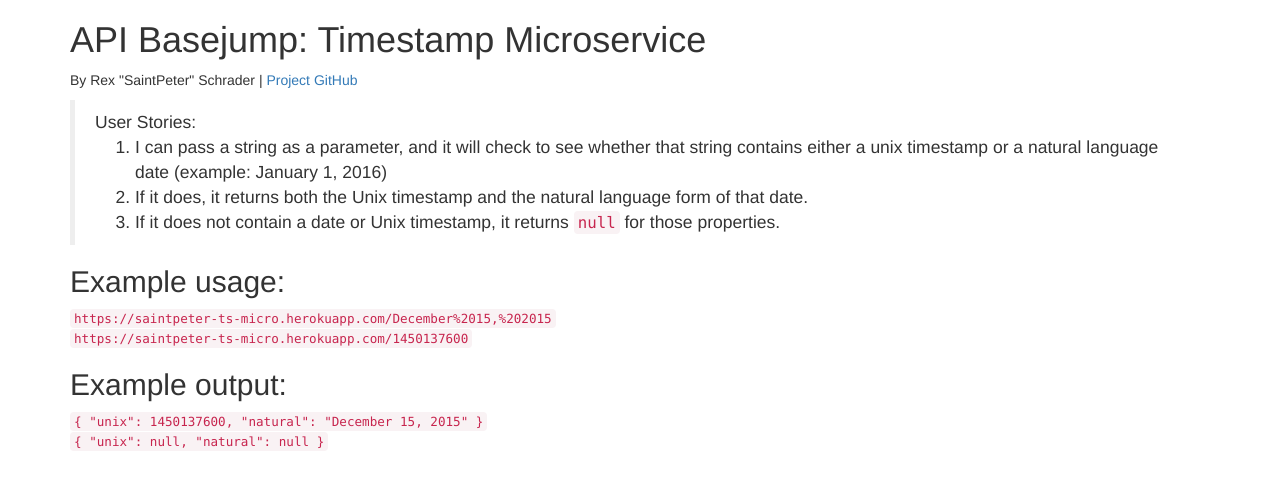
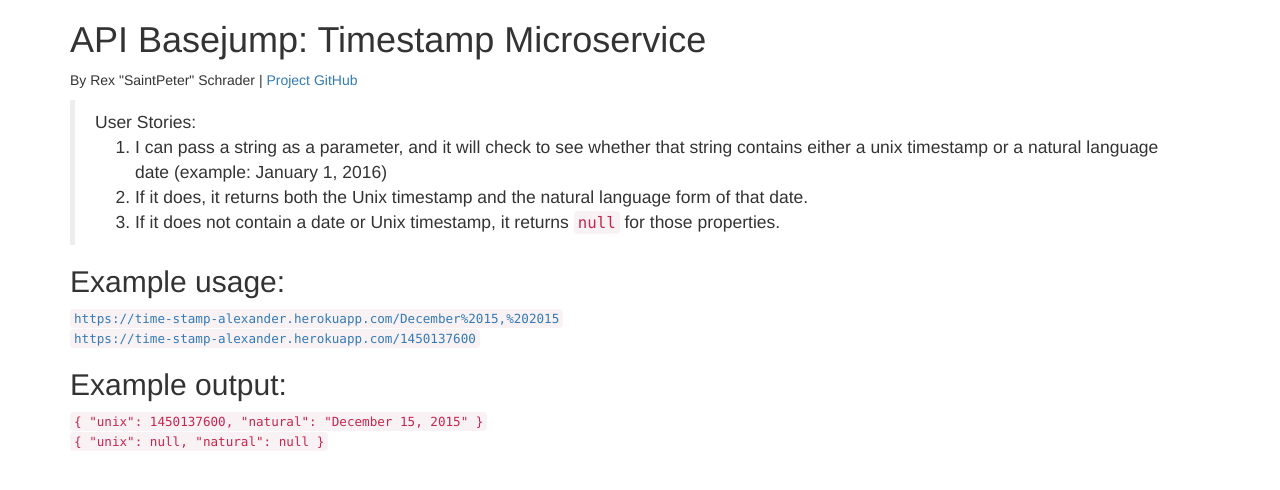
Before and after one commit to TheBest101/time-stamp-alexander, a website: page index.html in a window 1280 px wide. Drawn offline with nearby package versions, Linux system fonts and the light colour scheme.

Commit message:
make it better

```diff
--- a/index.html
+++ b/index.html
@@ -21,8 +21,8 @@
         </ol>
     </blockquote>
     <h2>Example usage:</h2>
-    <code>https://saintpeter-ts-micro.herokuapp.com/December%2015,%202015</code><br>
-    <code>https://saintpeter-ts-micro.herokuapp.com/1450137600</code>
+    <code><a target="_blank" href="https://time-stamp-alexander.herokuapp.com/December%2015,%202015">https://time-stamp-alexander.herokuapp.com/December%2015,%202015</a></code><br>
+    <code><a target="_blank" href="https://time-stamp-alexander.herokuapp.com/1450137600">https://time-stamp-alexander.herokuapp.com/1450137600</a></code>
     <h2>Example output:</h2>
     <code>{ "unix": 1450137600, "natural": "December 15, 2015" }</code><br>
     <code>{ "unix": null, "natural": null }</code>
```
